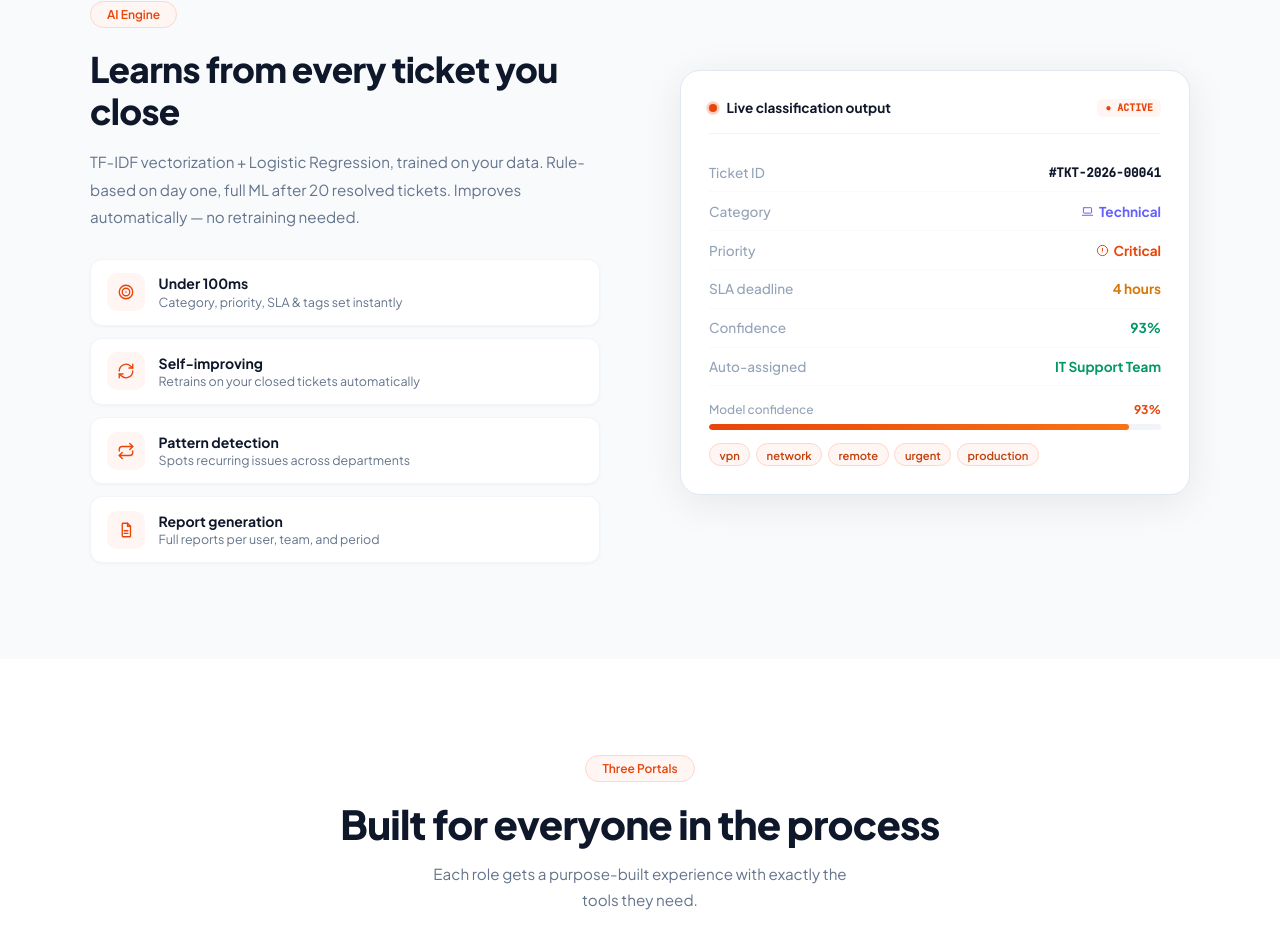
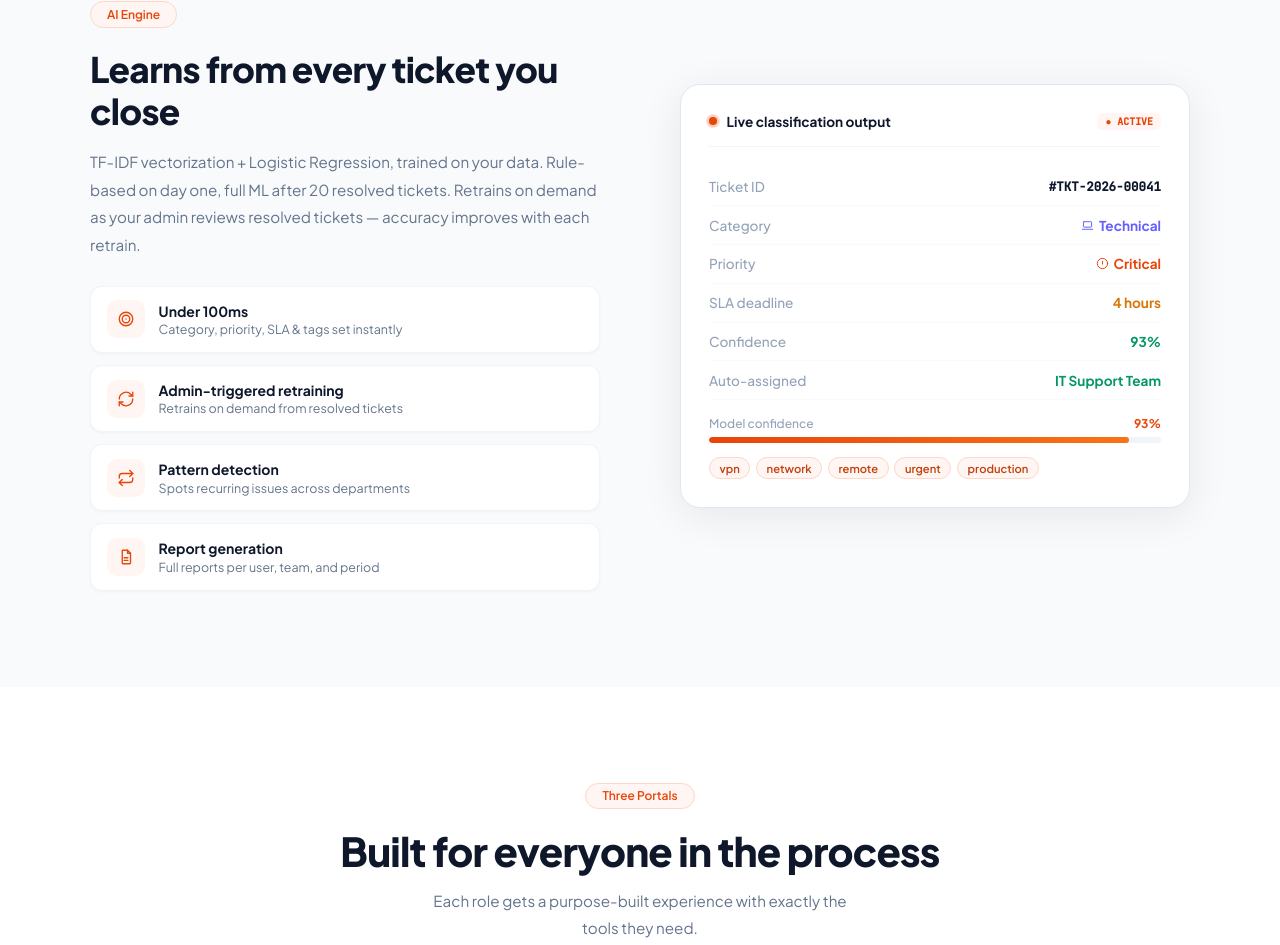
Before and after one commit to asiimweivan/aegis-ticketing, a React (Vite) app in the folder frontend-react/: page / in a window 1280 px wide. Shown: the part 2466-3411 px from the top of the page. Built offline with nearby package versions, Linux system fonts and the light colour scheme.

Commit message:
Fix AI retraining copy contradiction on Landing page

```diff
--- a/frontend-react/src/pages/Landing.jsx
+++ b/frontend-react/src/pages/Landing.jsx
@@ -356,9 +356,9 @@ export default function Landing() {
             <div>
               <div style={{ display: 'inline-block', background: '#FFF5F2', border: '1px solid #FED7C8', borderRadius: 100, padding: '0.3rem 1rem', fontSize: '0.75rem', fontWeight: 600, color: '#E8450A', marginBottom: '1.25rem' }}>AI Engine</div>
               <h2 style={{ fontFamily: 'Plus Jakarta Sans,sans-serif', fontSize: 'clamp(1.7rem,3vw,2.2rem)', fontWeight: 800, color: '#0F172A', letterSpacing: '-0.02em', marginBottom: '1rem', lineHeight: 1.2 }}>Learns from every ticket you close</h2>
-              <p style={{ color: '#64748B', lineHeight: 1.8, marginBottom: '1.75rem', fontSize: '0.95rem' }}>TF-IDF vectorization + Logistic Regression, trained on your data. Rule-based on day one, full ML after 20 resolved tickets. Improves automatically — no retraining needed.</p>
+              <p style={{ color: '#64748B', lineHeight: 1.8, marginBottom: '1.75rem', fontSize: '0.95rem' }}>TF-IDF vectorization + Logistic Regression, trained on your data. Rule-based on day one, full ML after 20 resolved tickets. Retrains on demand as your admin reviews resolved tickets — accuracy improves with each retrain.</p>
               <div style={{ display: 'flex', flexDirection: 'column', gap: '0.75rem' }}>
-                {[['target','Under 100ms','Category, priority, SLA & tags set instantly'],['refresh','Self-improving','Retrains on your closed tickets automatically'],['repeat','Pattern detection','Spots recurring issues across departments'],['file-text','Report generation','Full reports per user, team, and period']].map(([ic,t,d]) => (
+                {[['target','Under 100ms','Category, priority, SLA & tags set instantly'],['refresh','Admin-triggered retraining','Retrains on demand from resolved tickets'],['repeat','Pattern detection','Spots recurring issues across departments'],['file-text','Report generation','Full reports per user, team, and period']].map(([ic,t,d]) => (
                   <div key={t} style={{ display: 'flex', alignItems: 'center', gap: '0.85rem', padding: '0.85rem 1rem', background: '#FFFFFF', border: '1.5px solid #F1F5F9', borderRadius: 12, transition: 'all 0.2s', boxShadow: '0 1px 3px rgba(0,0,0,0.04)' }}
                     onMouseOver={e => { e.currentTarget.style.borderColor = '#FED7C8'; e.currentTarget.style.boxShadow = '0 4px 12px rgba(232,69,10,0.08)' }}
                     onMouseOut={e => { e.currentTarget.style.borderColor = '#F1F5F9'; e.currentTarget.style.boxShadow = '0 1px 3px rgba(0,0,0,0.04)' }}
```
